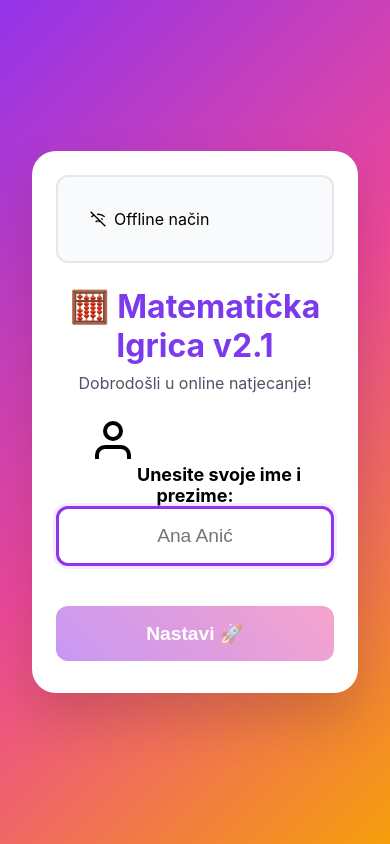
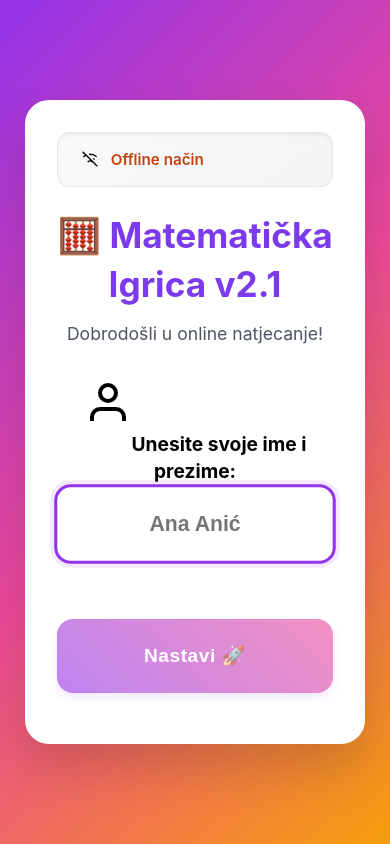
Before and after one commit to kreso1202/matematicka-igra, a React (Vite) app: page / in a window 390 px wide. Built offline with nearby package versions, Linux system fonts and the light colour scheme; no server answers.

Commit message:
Update main.css

```diff
--- a/src/styles/main.css
+++ b/src/styles/main.css
@@ -6,6 +6,7 @@
 
 body {
   font-family: -apple-system, BlinkMacSystemFont, 'Segoe UI', Roboto, sans-serif;
+  line-height: 1.4;
 }
 
 .game-container {
@@ -21,120 +22,177 @@ body {
   background: white;
   border-radius: 24px;
   box-shadow: 0 25px 50px rgba(0,0,0,0.15);
-  padding: 2rem;
+  padding: 2.5rem;
   width: 100%;
-  max-width: 420px;
+  max-width: 450px;
+  min-height: 500px;
 }
 
-/* Buttons */
+/* Improved Buttons */
 .button-primary {
   width: 100%;
   background: linear-gradient(45deg, #9333ea, #ec4899);
   color: white;
   border: none;
-  padding: 1rem 2rem;
-  border-radius: 12px;
-  font-size: 1.2rem;
-  font-weight: bold;
+  padding: 1.8rem 2rem;
+  border-radius: 16px;
+  font-size: 1.4rem;
+  font-weight: 800;
   cursor: pointer;
-  transition: all 0.2s ease;
-  margin-bottom: 0.5rem;
+  transition: all 0.3s ease;
+  margin-bottom: 1.2rem;
+  box-shadow: 0 8px 20px rgba(147, 51, 234, 0.3);
+  text-transform: none;
+  letter-spacing: 0.5px;
 }
 
 .button-primary:hover {
-  transform: scale(1.05);
-  box-shadow: 0 10px 25px rgba(147, 51, 234, 0.4);
+  transform: translateY(-3px) scale(1.02);
+  box-shadow: 0 15px 35px rgba(147, 51, 234, 0.4);
 }
 
 .button-primary:disabled {
-  opacity: 0.5;
+  opacity: 0.6;
   cursor: not-allowed;
   transform: none;
+  box-shadow: 0 4px 10px rgba(147, 51, 234, 0.2);
 }
 
 .button-secondary {
   width: 100%;
-  background: #6b7280;
+  background: linear-gradient(45deg, #6b7280, #4b5563);
   color: white;
   border: none;
-  padding: 0.75rem 1.5rem;
-  border-radius: 12px;
-  font-size: 1.1rem;
-  font-weight: bold;
+  padding: 1.5rem 2rem;
+  border-radius: 16px;
+  font-size: 1.2rem;
+  font-weight: 700;
   cursor: pointer;
-  transition: all 0.2s ease;
-  margin-bottom: 0.5rem;
+  transition: all 0.3s ease;
+  margin-bottom: 1rem;
+  box-shadow: 0 6px 15px rgba(107, 114, 128, 0.3);
 }
 
 .button-secondary:hover {
-  transform: scale(1.05);
-  background: #4b5563;
+  transform: translateY(-2px) scale(1.01);
+  background: linear-gradient(45deg, #4b5563, #374151);
+  box-shadow: 0 10px 25px rgba(107, 114, 128, 0.4);
+}
+
+/* Special game buttons */
+.w-full.bg-gradient-to-r {
+  padding: 2rem 2.5rem;
+  font-size: 1.5rem;
+  font-weight: 800;
+  border-radius: 18px;
+  margin-bottom: 1.5rem;
+  box-shadow: 0 10px 25px rgba(0,0,0,0.2);
+  transition: all 0.3s ease;
+}
+
+.w-full.bg-gradient-to-r:hover {
+  transform: translateY(-3px) scale(1.02);
 }
 
 /* Form inputs */
-.input-answer, input[type="text"], input[type="number"] {
+input[type="text"], input[type="number"] {
   width: 100%;
-  padding: 1rem 1.5rem;
+  padding: 1.5rem 2rem;
   border: 3px solid #e5e7eb;
-  border-radius: 12px;
-  font-size: 1.2rem;
+  border-radius: 16px;
+  font-size: 1.3rem;
   text-align: center;
-  transition: all 0.2s ease;
-  margin-bottom: 1rem;
+  transition: all 0.3s ease;
+  margin-bottom: 1.5rem;
+  font-weight: 600;
+  background: #fafafa;
 }
 
-.input-answer:focus, input[type="text"]:focus, input[type="number"]:focus {
+input[type="text"]:focus, input[type="number"]:focus {
   outline: none;
   border-color: #9333ea;
-  box-shadow: 0 0 0 3px rgba(147, 51, 234, 0.1);
+  box-shadow: 0 0 0 4px rgba(147, 51, 234, 0.1);
+  background: white;
+  transform: scale(1.02);
 }
 
 /* Answer input special styling */
 .input-answer {
-  font-size: 2rem;
-  font-weight: bold;
+  width: 100%;
+  padding: 2rem 2.5rem;
+  border: 4px solid #e5e7eb;
+  border-radius: 20px;
+  font-size: 2.5rem;
+  font-weight: 900;
   color: #1f2937;
+  text-align: center;
+  margin-bottom: 2rem;
+  background: #fafafa;
+  transition: all 0.3s ease;
+}
+
+.input-answer:focus {
+  outline: none;
+  border-color: #9333ea;
+  box-shadow: 0 0 0 5px rgba(147, 51, 234, 0.15);
+  background: white;
+  transform: scale(1.02);
 }
 
 /* Typography */
 h1, h2, h3 {
   color: #1f2937;
+  margin-bottom: 1.5rem;
+  text-align: center;
+}
+
+h1 {
+  font-size: 2.8rem;
+  font-weight: 900;
   margin-bottom: 1rem;
 }
 
-h1 {
-  font-size: 2.5rem;
-  font-weight: 900;
+h2 {
+  font-size: 2.2rem;
+  font-weight: 800;
+  margin-bottom: 1rem;
 }
 
-h2 {
-  font-size: 2rem;
-  font-weight: 800;
+p {
+  font-size: 1.1rem;
+  color: #6b7280;
+  margin-bottom: 1.5rem;
+  text-align: center;
+}
+
+/* Spacing utilities */
+.space-y-4 > * + * {
+  margin-top: 1.5rem;
+}
+
+.space-y-3 > * + * {
+  margin-top: 1.2rem;
 }
 
 /* Icons styling */
 svg {
   color: inherit;
+  flex-shrink: 0;
 }
 
-/* Hearts (lives) */
-.text-red-500 {
-  color: #ef4444;
-}
-
-.fill-current {
-  fill: currentColor;
-}
-
-.text-gray-300 {
-  color: #d1d5db;
-}
+/* Status indicators */
+.text-red-500 { color: #ef4444; }
+.fill-current { fill: currentColor; }
+.text-gray-300 { color: #d1d5db; }
+.text-blue-500 { color: #3b82f6; }
+.text-green-700 { color: #15803d; }
+.text-orange-700 { color: #c2410c; }
 
 /* Progress bars */
 .level-progress {
-  height: 12px;
+  height: 14px;
   background: linear-gradient(45deg, #10b981, #3b82f6);
-  border-radius: 6px;
+  border-radius: 8px;
   transition: all 0.7s ease;
 }
 
@@ -144,206 +202,141 @@ svg {
 
 .bg-gray-200 {
   background-color: #e5e7eb;
-  border-radius: 6px;
-  height: 12px;
-  margin-bottom: 0.5rem;
+  border-radius: 8px;
+  height: 14px;
+  margin-bottom: 0.8rem;
+}
+
+/* Status boxes with better padding */
+.bg-blue-100, .bg-green-100, .bg-yellow-100, .bg-purple-100, .bg-orange-100 {
+  padding: 1.8rem;
+  border-radius: 16px;
+  margin-bottom: 2rem;
+  border: 2px solid rgba(0,0,0,0.05);
+}
+
+.bg-blue-100 { background-color: #dbeafe; }
+.bg-green-100 { background-color: #dcfce7; }
+.bg-yellow-100 { background-color: #fef3c7; }
+.bg-purple-100 { background-color: #f3e8ff; }
+.bg-orange-100 { background-color: #fed7aa; }
+
+/* Text colors */
+.text-blue-800, .text-blue-700 { color: #1e40af; font-weight: 600; }
+.text-green-800, .text-green-700 { color: #166534; font-weight: 600; }
+.text-yellow-800, .text-yellow-700 { color: #92400e; font-weight: 600; }
+.text-purple-800, .text-purple-700, .text-purple-600 { color: #7c3aed; font-weight: 600; }
+.text-orange-800 { color: #9a3412; font-weight: 600; }
+.text-gray-600 { color: #4b5563; }
+.text-gray-500 { color: #6b7280; }
+
+/* Layout utilities */
+.flex { display: flex; }
+.items-center { align-items: center; }
+.justify-between { justify-content: space-between; }
+.justify-center { justify-content: center; }
+.gap-1 { gap: 0.4rem; }
+.gap-2 { gap: 0.8rem; }
+.text-center { text-align: center; }
+.font-bold { font-weight: 700; }
+
+/* Spacing */
+.mb-2 { margin-bottom: 0.8rem; }
+.mb-4 { margin-bottom: 1.5rem; }
+.mb-6 { margin-bottom: 2rem; }
+
+/* Font sizes */
+.text-sm { font-size: 0.95rem; font-weight: 600; }
+.text-lg { font-size: 1.2rem; }
+.text-xl { font-size: 1.4rem; }
+.text-2xl { font-size: 1.8rem; }
+.text-3xl { font-size: 2.2rem; }
+
+/* Question display */
+.bg-gray-50 {
+  background: linear-gradient(145deg, #f9fafb, #f3f4f6);
+  padding: 2.5rem;
+  border-radius: 20px;
+  margin-bottom: 2rem;
+  border: 3px solid #e5e7eb;
+  box-shadow: inset 0 2px 4px rgba(0,0,0,0.06);
 }
 
 /* Feedback messages */
+.feedback-correct, .feedback-wrong, .feedback-timeout {
+  padding: 2rem;
+  border-radius: 16px;
+  font-size: 1.3rem;
+  font-weight: 800;
+  text-align: center;
+  margin-bottom: 1.5rem;
+  position: relative;
+  overflow: hidden;
+  box-shadow: 0 8px 20px rgba(0,0,0,0.15);
+}
+
 .feedback-correct {
   background: linear-gradient(45deg, #10b981, #059669);
   color: white;
-  padding: 1.5rem;
-  border-radius: 12px;
-  font-size: 1.2rem;
-  font-weight: bold;
-  text-align: center;
-  margin-bottom: 1rem;
-  position: relative;
-  overflow: hidden;
 }
 
 .feedback-wrong {
   background: linear-gradient(45deg, #ef4444, #dc2626);
   color: white;
-  padding: 1.5rem;
-  border-radius: 12px;
-  font-size: 1.2rem;
-  font-weight: bold;
-  text-align: center;
-  margin-bottom: 1rem;
 }
 
 .feedback-timeout {
   background: linear-gradient(45deg, #f59e0b, #d97706);
   color: white;
-  padding: 1.5rem;
-  border-radius: 12px;
-  font-size: 1.2rem;
-  font-weight: bold;
-  text-align: center;
-  margin-bottom: 1rem;
 }
 
-/* Status boxes */
-.bg-blue-100 {
-  background-color: #dbeafe;
-  padding: 1rem;
-  border-radius: 12px;
-  margin-bottom: 1.5rem;
-}
-
-.bg-green-100 {
-  background-color: #dcfce7;
-  padding: 1.5rem;
-  border-radius: 12px;
-  margin-bottom: 1.5rem;
-}
-
-.bg-yellow-100 {
-  background-color: #fef3c7;
-  padding: 1.5rem;
-  border-radius: 12px;
-  margin-bottom: 1.5rem;
-}
-
-.bg-purple-100 {
-  background-color: #f3e8ff;
-  padding: 1.5rem;
-  border-radius: 12px;
-  margin-bottom: 1.5rem;
-}
-
-/* Text colors */
-.text-blue-800, .text-blue-700 { color: #1e40af; }
-.text-green-800, .text-green-700 { color: #166534; }
-.text-yellow-800, .text-yellow-700 { color: #92400e; }
-.text-purple-800, .text-purple-700, .text-purple-600 { color: #7c3aed; }
-.text-red-500 { color: #ef4444; }
-.text-blue-500 { color: #3b82f6; }
-.text-gray-600 { color: #4b5563; }
-.text-orange-800 { color: #9a3412; }
-
-/* Layout utilities */
-.flex {
-  display: flex;
-}
-
-.items-center {
-  align-items: center;
-}
-
-.justify-between {
-  justify-content: space-between;
-}
-
-.justify-center {
-  justify-content: center;
-}
-
-.gap-1 {
-  gap: 0.25rem;
-}
-
-.gap-2 {
-  gap: 0.5rem;
-}
-
-.mb-2 { margin-bottom: 0.5rem; }
-.mb-4 { margin-bottom: 1rem; }
-.mb-6 { margin-bottom: 1.5rem; }
-
-.text-center {
-  text-align: center;
-}
-
-.font-bold {
-  font-weight: 700;
-}
-
-.text-lg { font-size: 1.125rem; }
-.text-xl { font-size: 1.25rem; }
-.text-2xl { font-size: 1.5rem; }
-.text-3xl { font-size: 1.875rem; }
-
 /* Animations */
-.animate-pulse {
-  animation: pulse 1s infinite;
-}
+.animate-pulse { animation: pulse 1s infinite; }
+.animate-bounce { animation: bounce 1s infinite; }
+.animate-ping { animation: ping 1s cubic-bezier(0, 0, 0.2, 1) infinite; }
 
 @keyframes pulse {
   0%, 100% { opacity: 1; }
   50% { opacity: 0.5; }
 }
 
-.animate-bounce {
-  animation: bounce 1s infinite;
-}
-
 @keyframes bounce {
-  0%, 20%, 53%, 80%, 100% {
-    transform: translate3d(0,0,0);
-  }
-  40%, 43% {
-    transform: translate3d(0, -20px, 0);
-  }
-  70% {
-    transform: translate3d(0, -10px, 0);
-  }
-}
-
-.animate-ping {
-  animation: ping 1s cubic-bezier(0, 0, 0.2, 1) infinite;
+  0%, 20%, 53%, 80%, 100% { transform: translate3d(0,0,0); }
+  40%, 43% { transform: translate3d(0, -20px, 0); }
+  70% { transform: translate3d(0, -10px, 0); }
 }
 
 @keyframes ping {
-  75%, 100% {
-    transform: scale(2);
-    opacity: 0;
-  }
+  75%, 100% { transform: scale(2); opacity: 0; }
 }
 
-/* Question display */
-.bg-gray-50 {
+/* Cloud status */
+.bg-gray-50.rounded-lg {
   background-color: #f9fafb;
-  padding: 2rem;
+  padding: 1rem 1.5rem;
   border-radius: 12px;
   margin-bottom: 1.5rem;
-  border: 2px solid #e5e7eb;
+  border: 1px solid #e5e7eb;
 }
-
-/* Leaderboard */
-.max-h-96 {
-  max-height: 24rem;
-}
-
-.overflow-y-auto {
-  overflow-y: auto;
-}
-
-.bg-yellow-100 { background-color: #fef3c7; }
-.bg-orange-100 { background-color: #fed7aa; }
-
-.border-2 {
-  border-width: 2px;
-}
-
-.border-yellow-400 { border-color: #facc15; }
-.border-gray-400 { border-color: #9ca3af; }
-.border-orange-400 { border-color: #fb923c; }
 
 /* Responsive */
 @media (max-width: 640px) {
   .game-card {
-    padding: 1.5rem;
-    margin: 1rem;
+    padding: 2rem;
+    margin: 0.5rem;
+    max-width: 95%;
   }
 
-  h1 {
-    font-size: 2rem;
+  h1 { font-size: 2.2rem; }
+  h2 { font-size: 1.8rem; }
+
+  .button-primary {
+    padding: 1.6rem 1.8rem;
+    font-size: 1.2rem;
   }
 
   .input-answer {
-    font-size: 1.5rem;
+    font-size: 2rem;
+    padding: 1.8rem 2rem;
   }
 }
```
